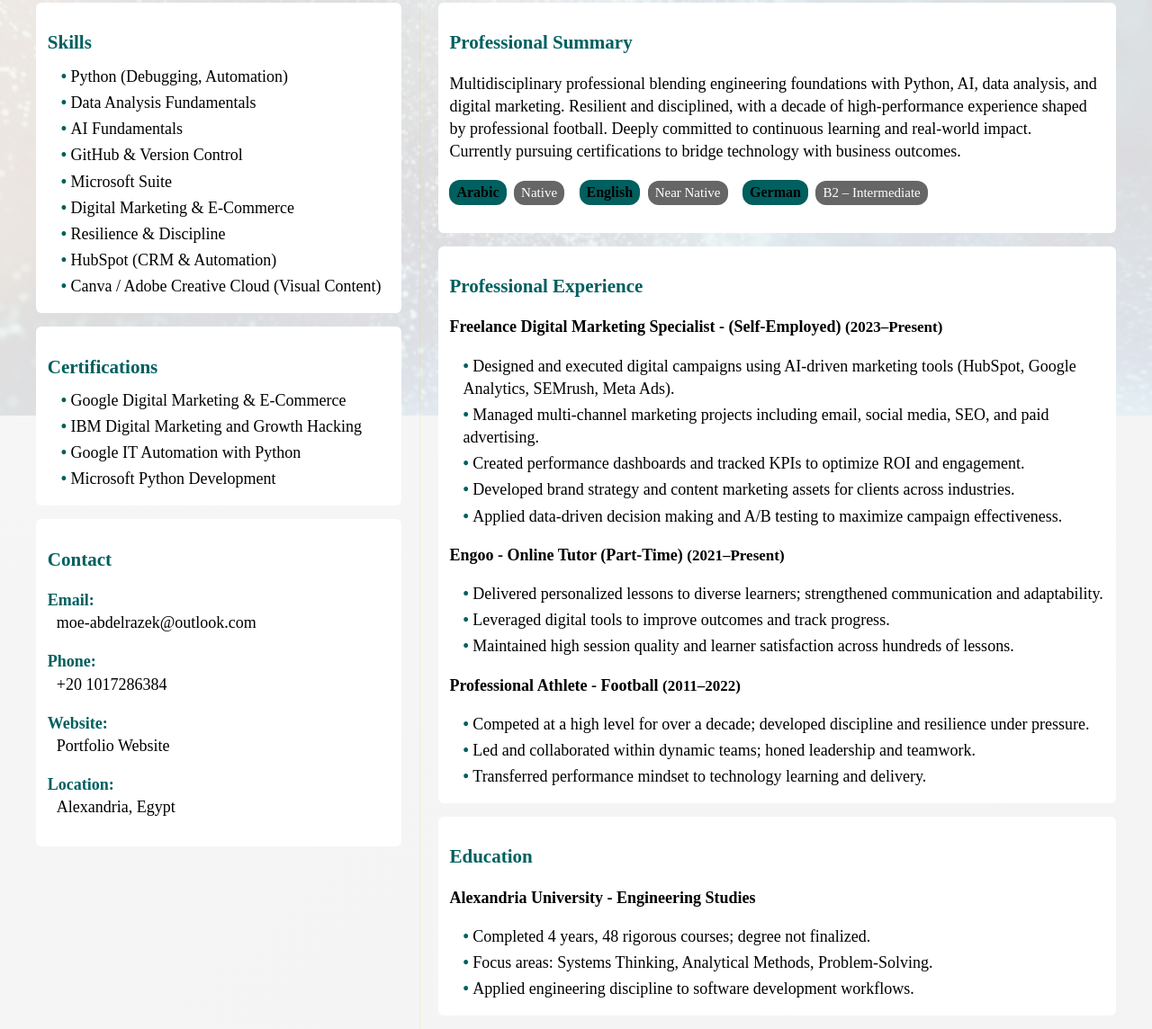
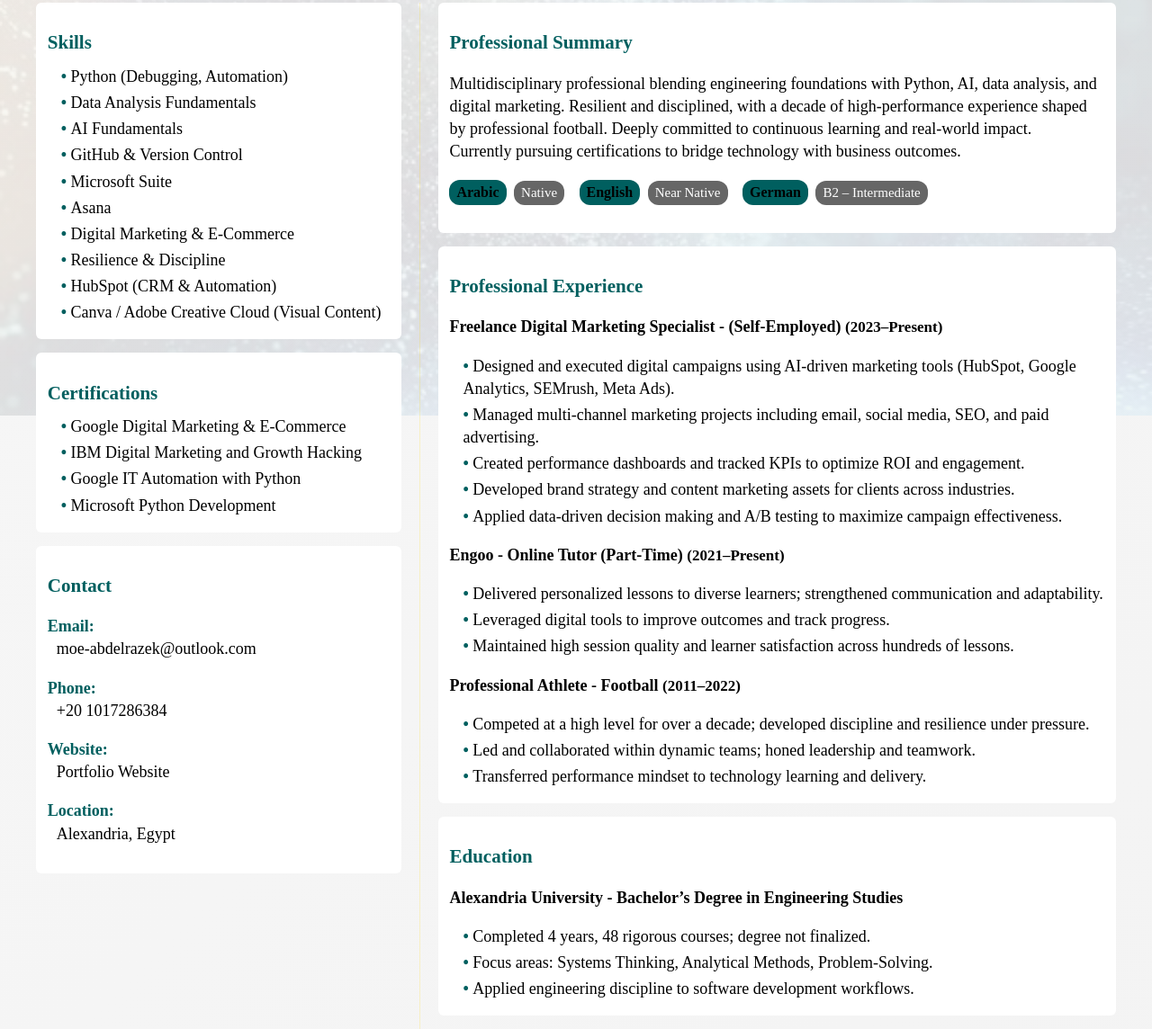
Before and after one commit to MoeAbdelrazek/moeabdelrazek.github.io, a plain HTML site: page resume.html in a window 1280 px wide. Shown: the part 338-1482 px from the top of the page at 90% size. Drawn offline with Linux system fonts and the light colour scheme.

Commit message:
Update resume.html

```diff
--- a/resume.html
+++ b/resume.html
@@ -199,6 +199,7 @@
           <li class="light-nobold">AI Fundamentals</li>
           <li class="light-nobold">GitHub & Version Control</li>
           <li class="light-nobold">Microsoft Suite</li>
+          <li class="light-nobold">Asana</li>
           <li class="light-nobold">Digital Marketing & E-Commerce</li>
           <li class="light-nobold">Resilience & Discipline</li>
           <li>HubSpot (CRM & Automation)</li>
@@ -271,7 +272,7 @@
 
       <div class="card">
         <h2>Education</h2>
-        <p><span class="role">Alexandria University - Engineering Studies</span></p>
+        <p><span class="role">Alexandria University - Bachelor’s Degree in Engineering Studies </span></p>
         <ul>
           <li class="light-nobold">Completed 4 years, 48 rigorous courses; degree not finalized.</li>
           <li class="light-nobold">Focus areas: Systems Thinking, Analytical Methods, Problem-Solving.</li>
```
